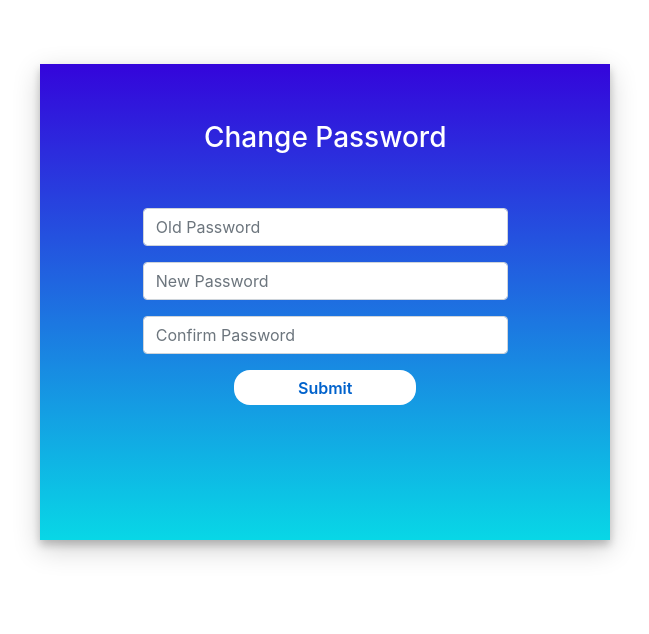
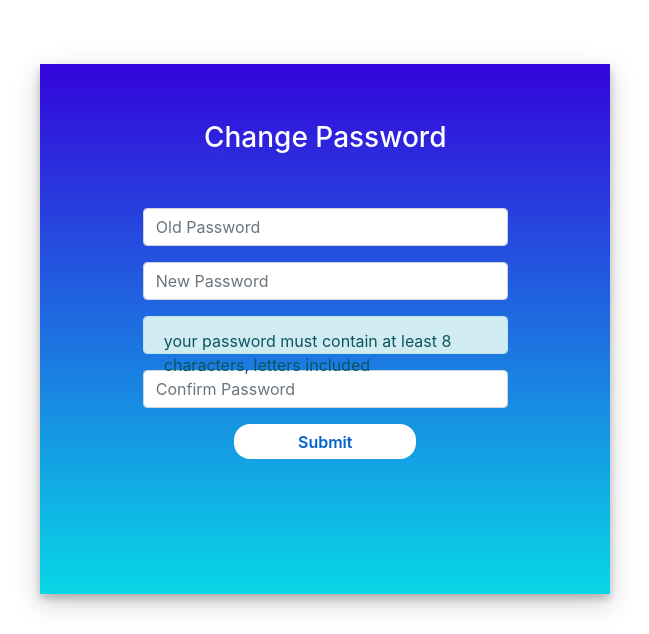
Before and after one commit to sajaddadgar/Call-of-Typing, a Django app: page /accounts/changepassword/ in a window 1280 px wide. Shown: the top 634 px of the page, without its empty margins (292-941 px from the left). Run offline with Django 3.2, Linux system fonts and the light colour scheme; some libraries are stand-ins or nearby versions.

Commit message:
ChangePassword.html updated

```diff
--- a/call_of_typing/templates/registration/ChangePassword.html
+++ b/call_of_typing/templates/registration/ChangePassword.html
@@ -22,20 +22,25 @@
 
         <div class="col-md-6 login-form-2">
             <h3>Change Password</h3>
-            {% if error %}
-                <center><p>sth is wrong </p></center>
-            {% endif %}
-            <script>alert('your password must contain at least 8 characters, letters included')</script>
 
 
             <form method="post" action="{% url 'edit_password' %}">
                 {% csrf_token %}
+                {% if error %}
+                    <div class="form-control alert alert-danger" role="alert">
+                        <center style="color: red;"> Old or new password is incorrect, please try again</center>
+                    </div>
+                    <!-- <p style="margin-left:6px; color: red "> Username or password not correct</p> -->
+            {% endif %}
                 <div class="form-group">
                     <input type="Password" class="form-control" placeholder="Old Password" name="oldpass" value="">
                 </div>
                 <div class="form-group">
                     <input type="Password" class="form-control" placeholder="New Password" name="newpass" value="">
                 </div>
+                <div class="form-control alert alert-info" role="alert">
+                        your password must contain at least 8 characters, letters included
+                    </div>
                 <div class="form-group">
                     <input type="Password" class="form-control" placeholder="Confirm Password" name="confirmpass" value="">
                 </div>
```
